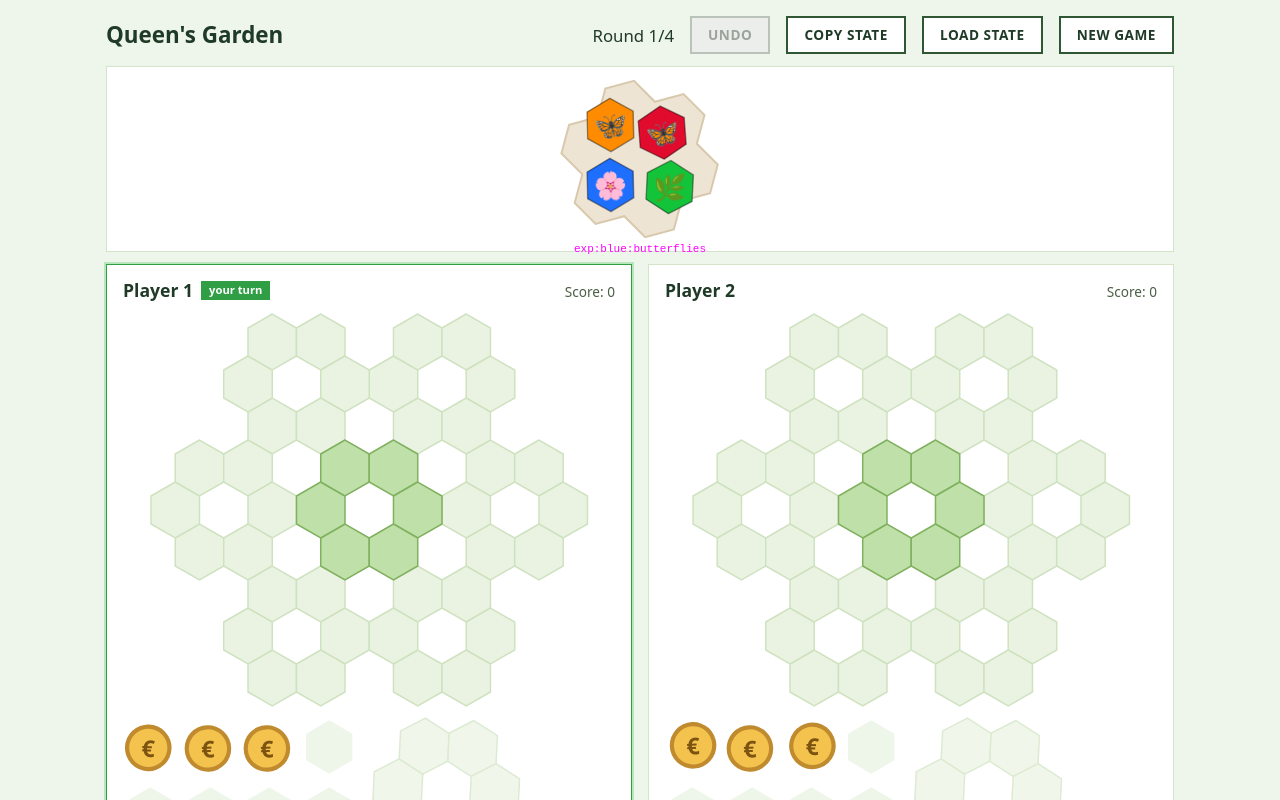
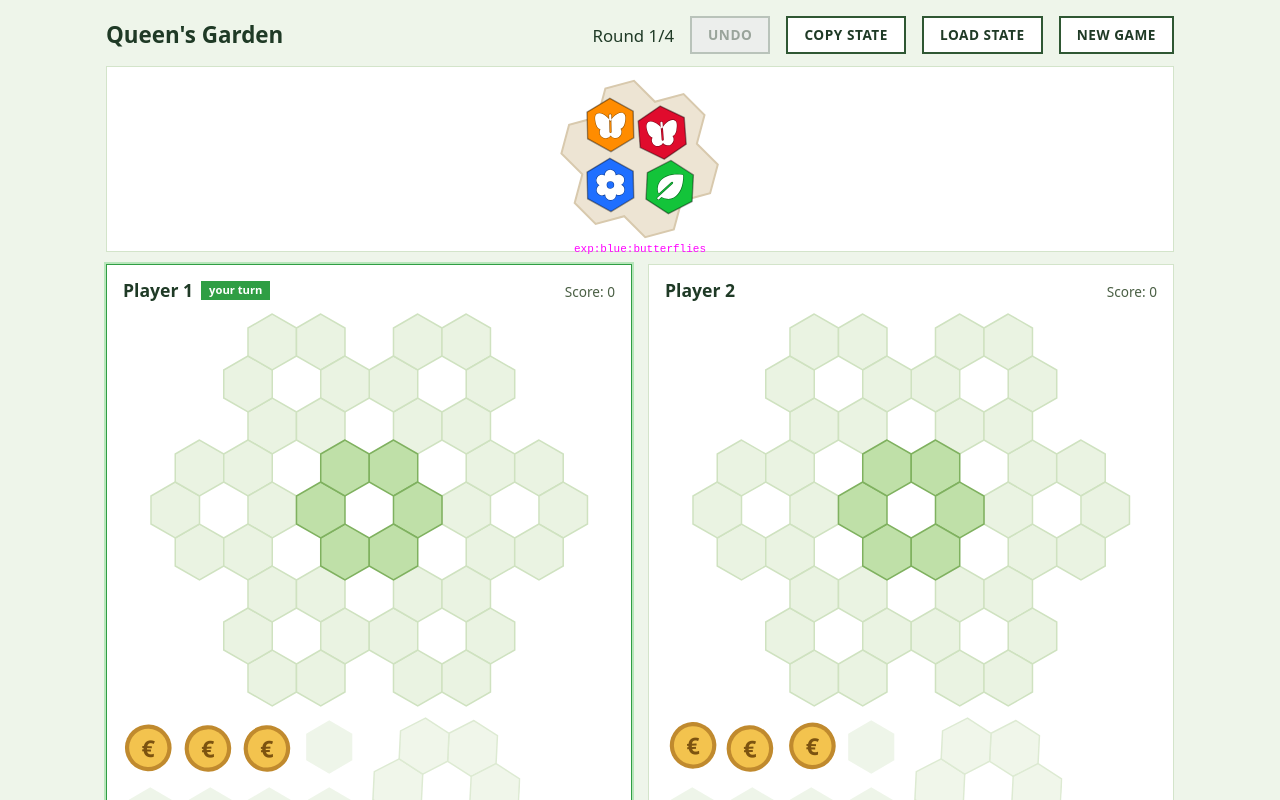
Before and after one commit to johnbillion/giochiamo, a React (Vite) app: page / in a window 1280 px wide. Shown: the top 800 px of the page. Built offline with nearby package versions, Linux system fonts and the light colour scheme.

Commit message:
Replace the emojis with nice Phosphor icons.

```diff
--- a/src/index.css
+++ b/src/index.css
@@ -357,8 +357,6 @@ button:disabled {
   gap: 0;
   padding: 0;
   background: #fff;
-  border: 1px solid #d3e4ca;
-  border-radius: 0;
   box-shadow: 0 6px 20px rgba(0, 0, 0, 0.18);
   z-index: 20;
   overflow: hidden;
@@ -385,10 +383,11 @@ button:disabled {
 .draft-chip + .draft-chip {
   border-left: 1px solid #d3e4ca;
 }
-.draft-chip:not(:disabled):hover {
+/* Brightness only suits the coloured chip; on the white symbol/solo chip it would just wash a grey
+   wash back out to white (brightness(1.3) clamps #dde4d6 to white), so those get the grey instead. */
+.draft-chip.draft-chip-colour:not(:disabled):hover {
   filter: brightness(1.3);
 }
-/* brightness does nothing to the white symbol chip — give it a light grey wash instead. */
 .draft-chip:not(.draft-chip-colour):not(:disabled):hover {
   background: #dde4d6;
 }
@@ -402,7 +401,6 @@ button:disabled {
 .draft-chip:disabled {
   background: #eef5ea !important;
   color: #86997c;
-  border-color: #d3e4ca;
   filter: grayscale(1) opacity(0.5);
 }
 
@@ -523,6 +521,11 @@ button:disabled {
 .gglyph {
   pointer-events: none;
   user-select: none;
+}
+/* Inline symbol icon used in text flow (e.g. a draft chip): align it with the adjacent label. */
+.symbol-icon {
+  display: inline-block;
+  vertical-align: -0.15em;
 }
 
 /* The fly-in clone of a tile being placed: a fixed-position overlay that eases from the payment dock
--- a/src/ui/Game.tsx
+++ b/src/ui/Game.tsx
@@ -69,8 +69,10 @@ import {
   jitterDegrees,
   pileRotation,
   SLOT_CENTRE,
-  SYMBOL_GLYPH,
   SYMBOL_LABEL,
+  SYMBOL_PATH,
+  SymbolGlyph,
+  SymbolIcon,
   symbolLabel,
   TILE_SIZE,
   TileFace,
@@ -746,7 +748,7 @@ function DraftablePiece({
               onMouseEnter={() => onPreview({ kind: 'symbol', symbol })}
               onMouseLeave={() => onPreview(null)}
             >
-              {SYMBOL_GLYPH[symbol]} {symbolLabel(symbol, symbolCount)} ({symbolCount})
+              <SymbolIcon symbol={symbol} /> {symbolLabel(symbol, symbolCount)} ({symbolCount})
             </button>
           </>
         )}
@@ -1459,14 +1461,14 @@ function GardenCell({
   let fill: string;
   let stroke: string;
   let strokeWidth = 1.5;
-  let glyph: string | null = cell.tile ? SYMBOL_GLYPH[cell.tile.symbol] : null;
+  let iconPath: string | null = cell.tile ? SYMBOL_PATH[cell.tile.symbol] : null;
   let className = 'gcell';
   if (preview) {
     // Show the actual tile/identity that will be placed here.
     fill = COLOUR_HEX[preview.colour];
     stroke = '#15803d';
     strokeWidth = 2.5;
-    glyph = SYMBOL_GLYPH[preview.symbol];
+    iconPath = SYMBOL_PATH[preview.symbol];
     className = 'gcell legal';
   } else if (isPreviewCell) {
     // Hovered cell of a blank-identity expansion: an empty-frame preview, no glyph.
@@ -1513,17 +1515,8 @@ function GardenCell({
         stroke={stroke}
         strokeWidth={strokeWidth}
       />
-      {glyph && (
-        <text
-          className="gglyph"
-          x={cell.cx}
-          y={cell.cy}
-          textAnchor="middle"
-          dominantBaseline="central"
-          fontSize={r}
-        >
-          {glyph}
-        </text>
+      {iconPath && (
+        <SymbolGlyph className="gglyph" path={iconPath} cx={cell.cx} cy={cell.cy} R={r} />
       )}
     </g>
   );
--- a/src/ui/board.tsx
+++ b/src/ui/board.tsx
@@ -34,15 +34,66 @@ export const COLOUR_LABEL_PLURAL: Record<Colour, string> = {
   yellow: 'Yellows',
 };
 
-// The 6 symbols → a glyph each.
-export const SYMBOL_GLYPH: Record<Symbol, string> = {
-  tree: '🌳',
-  bird: '🐦',
-  butterflies: '🦋',
-  flower: '🌸',
-  herb: '🌿',
-  tulip: '🌷',
+// The 6 symbols → a Phosphor icon each (fill weight, MIT-licensed — phosphoricons.com). Each value
+// is the `d` of a single path drawn in Phosphor's 256×256 viewBox; SymbolGlyph/SymbolIcon scale and
+// centre it. Solid silhouettes read better than line art at tile size.
+export const SYMBOL_VIEWBOX = 256;
+export const SYMBOL_PATH: Record<Symbol, string> = {
+  tree: 'M128,187.85a72.44,72.44,0,0,0,8,4.62V232a8,8,0,0,1-16,0V192.47A72.44,72.44,0,0,0,128,187.85ZM198.1,62.59a76,76,0,0,0-140.2,0A71.71,71.71,0,0,0,16,127.8C15.9,166,48,199,86.14,200A72.22,72.22,0,0,0,120,192.47V156.94L76.42,135.16a8,8,0,1,1,7.16-14.32L120,139.06V88a8,8,0,0,1,16,0v27.06l36.42-18.22a8,8,0,1,1,7.16,14.32L136,132.94v59.53A72.17,72.17,0,0,0,168,200l1.82,0C208,199,240.11,166,240,127.8A71.71,71.71,0,0,0,198.1,62.59Z',
+  bird: 'M236.44,73.34,213.21,57.86A60,60,0,0,0,156,16h-.29C122.79,16.16,96,43.47,96,76.89V96.63L11.63,197.88l-.1.12A16,16,0,0,0,24,224h88A104.11,104.11,0,0,0,216,120V100.28l20.44-13.62a8,8,0,0,0,0-13.32ZM126.15,133.12l-60,72a8,8,0,1,1-12.29-10.24l60-72a8,8,0,1,1,12.29,10.24ZM164,80a12,12,0,1,1,12-12A12,12,0,0,1,164,80Z',
+  butterflies: 'M128,100.17a108.42,108.42,0,0,0-8-12.64V56a8,8,0,0,1,16,0V87.53A108.42,108.42,0,0,0,128,100.17ZM232.7,50.48C229,45.7,221.84,40,209,40c-16.85,0-38.46,11.28-57.81,30.16A140.07,140.07,0,0,0,136,87.53V180a8,8,0,0,1-16,0V87.53a140.07,140.07,0,0,0-15.15-17.37C85.49,51.28,63.88,40,47,40,34.16,40,27,45.7,23.3,50.48c-6.82,8.77-12.18,24.08-.21,71.2,6.05,23.83,19.51,33,30.63,36.42A44,44,0,0,0,128,205.27a44,44,0,0,0,74.28-47.17c11.12-3.4,24.57-12.59,30.63-36.42C239.63,95.24,244.85,66.1,232.7,50.48Z',
+  flower: 'M210.35,129.36c-.81-.47-1.7-.92-2.62-1.36.92-.44,1.81-.89,2.62-1.36a40,40,0,1,0-40-69.28c-.81.47-1.65,1-2.48,1.59.08-1,.13-2,.13-3a40,40,0,0,0-80,0c0,.94,0,1.94.13,3-.83-.57-1.67-1.12-2.48-1.59a40,40,0,1,0-40,69.28c.81.47,1.7.92,2.62,1.36-.92.44-1.81.89-2.62,1.36a40,40,0,1,0,40,69.28c.81-.47,1.65-1,2.48-1.59-.08,1-.13,2-.13,2.95a40,40,0,0,0,80,0c0-.94-.05-1.94-.13-2.95.83.57,1.67,1.12,2.48,1.59A39.79,39.79,0,0,0,190.29,204a40.43,40.43,0,0,0,10.42-1.38,40,40,0,0,0,9.64-73.28ZM128,156a28,28,0,1,1,28-28A28,28,0,0,1,128,156Z',
+  herb: 'M223.45,40.07a8,8,0,0,0-7.52-7.52C139.8,28.08,78.82,51,52.82,94a87.09,87.09,0,0,0-12.76,49A101.72,101.72,0,0,0,46.7,175.2a4,4,0,0,0,6.61,1.43l85-86.3a8,8,0,0,1,11.32,11.32L56.74,195.94,42.55,210.13a8.2,8.2,0,0,0-.6,11.1,8,8,0,0,0,11.71.43l16.79-16.79c14.14,6.84,28.41,10.57,42.56,11.07q1.67.06,3.33.06A86.93,86.93,0,0,0,162,203.18C205,177.18,227.93,116.21,223.45,40.07Z',
+  tulip: 'M208,48a87.48,87.48,0,0,0-35.36,7.43c-15.1-25.37-39.92-38-41.06-38.59a8,8,0,0,0-7.16,0c-1.14.58-26,13.22-41.06,38.59A87.48,87.48,0,0,0,48,48a8,8,0,0,0-8,8V96a88.11,88.11,0,0,0,80,87.63v35.43L83.58,200.84a8,8,0,1,0-7.16,14.32l48,24a8,8,0,0,0,7.16,0l48-24a8,8,0,0,0-7.16-14.32L136,219.06V183.63A88.11,88.11,0,0,0,216,96V56A8,8,0,0,0,208,48ZM56,96V64.44A72.1,72.1,0,0,1,120,136v31.56A72.1,72.1,0,0,1,56,96Zm144,0a72.1,72.1,0,0,1-64,71.56V136a72.1,72.1,0,0,1,64-71.56Z',
 };
+
+// Render a symbol icon as a centred <path> inside an existing SVG, scaled to sit in a hex of
+// circumradius R at (cx, cy). White with a faint dark outline (painted behind the fill) so it stays
+// legible on every tile colour, from light yellow to dark blue.
+export function SymbolGlyph({
+  path,
+  cx = 0,
+  cy = 0,
+  R,
+  className,
+}: {
+  path: string;
+  cx?: number;
+  cy?: number;
+  R: number;
+  className?: string;
+}) {
+  const box = R * 1.3; // icon bounding-box side, a touch wider than the inscribed circle
+  const scale = box / SYMBOL_VIEWBOX;
+  return (
+    <path
+      className={className}
+      d={path}
+      transform={`translate(${(cx - box / 2).toFixed(2)} ${(cy - box / 2).toFixed(2)}) scale(${scale.toFixed(4)})`}
+      fill="#fff"
+      stroke="rgba(0, 0, 0, 0.4)"
+      strokeWidth={9}
+      strokeLinejoin="round"
+      paintOrder="stroke"
+    />
+  );
+}
+
+// A standalone symbol icon for HTML flow (e.g. a draft-chip label), inheriting the surrounding text
+// colour via currentColor.
+export function SymbolIcon({ symbol, size = 16 }: { symbol: Symbol; size?: number }) {
+  return (
+    <svg
+      className="symbol-icon"
+      width={size}
+      height={size}
+      viewBox={`0 0 ${SYMBOL_VIEWBOX} ${SYMBOL_VIEWBOX}`}
+      aria-hidden="true"
+    >
+      <path d={SYMBOL_PATH[symbol]} fill="currentColor" />
+    </svg>
+  );
+}
 
 // The glyph shown on a coin (wildcard payment piece). Kept as a constant so it can be localised.
 export const COIN_GLYPH = '€';
@@ -234,6 +285,7 @@ export function jitterDegrees(key: string): number {
 export function HexFace({
   fill,
   glyph,
+  iconPath,
   size,
   stroke,
   strokeWidth = 1.5,
@@ -243,6 +295,7 @@ export function HexFace({
 }: {
   fill?: string;
   glyph?: string;
+  iconPath?: string; // a symbol icon (see SymbolGlyph); takes precedence over a text glyph
   size: number;
   stroke?: string;
   strokeWidth?: number;
@@ -263,10 +316,14 @@ export function HexFace({
       aria-hidden="true"
     >
       <polygon points={hexPoints(0, 0, R)} fill={fill} stroke={stroke} strokeWidth={strokeWidth} />
-      {glyph && (
-        <text x={0} y={0} textAnchor="middle" dominantBaseline="central" fontSize={fontSize ?? R}>
-          {glyph}
-        </text>
+      {iconPath ? (
+        <SymbolGlyph path={iconPath} R={R} />
+      ) : (
+        glyph && (
+          <text x={0} y={0} textAnchor="middle" dominantBaseline="central" fontSize={fontSize ?? R}>
+            {glyph}
+          </text>
+        )
       )}
     </svg>
   );
@@ -284,7 +341,7 @@ export function TileFace({
   return (
     <HexFace
       fill={COLOUR_HEX[tile.colour]}
-      glyph={SYMBOL_GLYPH[tile.symbol]}
+      iconPath={SYMBOL_PATH[tile.symbol]}
       size={size}
       // Match the stroke the garden gives a placed tile, so the two read as the same piece.
       stroke="rgba(0, 0, 0, 0.4)"
@@ -396,11 +453,7 @@ export function ExpansionFace({
               stroke={isId ? 'rgba(0, 0, 0, 0.4)' : emptyStroke}
               strokeWidth={1.5}
             />
-            {isId && (
-              <text x={c.cx} y={c.cy} textAnchor="middle" dominantBaseline="central" fontSize={r}>
-                {SYMBOL_GLYPH[id.symbol]}
-              </text>
-            )}
+            {isId && <SymbolGlyph path={SYMBOL_PATH[id.symbol]} cx={c.cx} cy={c.cy} R={r} />}
           </g>
         );
       })}
```
